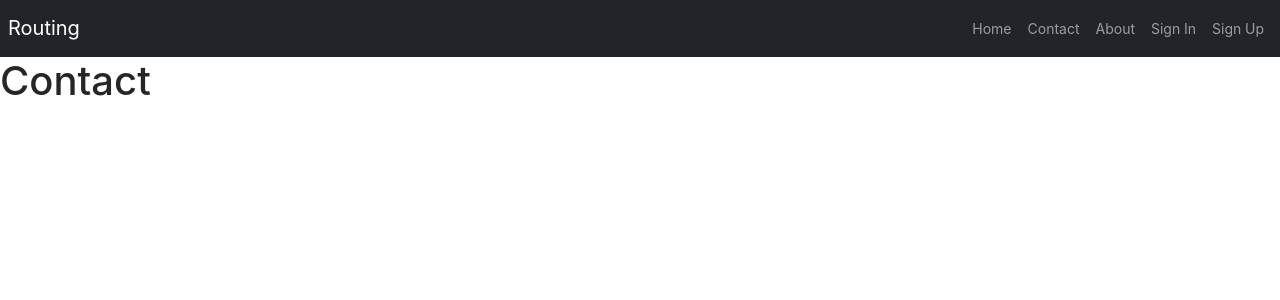
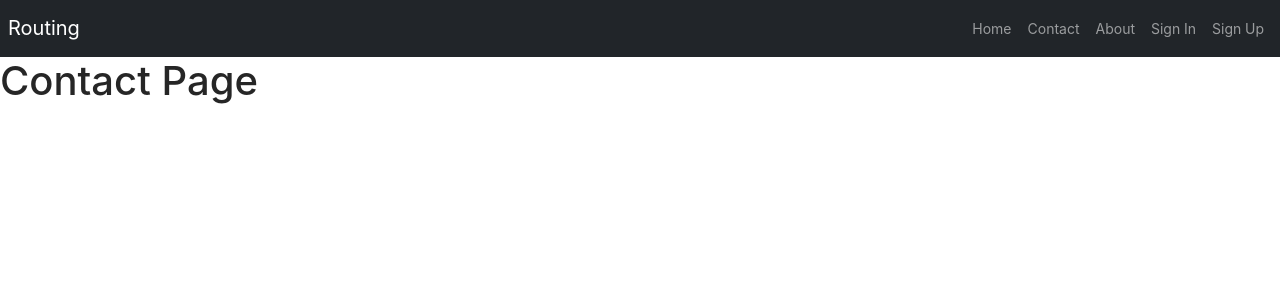
Before and after one commit to harshithmb/React_May_21, a React (Create React App) app: page /contact in a window 1280 px wide. Shown: the top 300 px of the page. Built offline with nearby package versions, Linux system fonts and the light colour scheme.

Commit message:
Contact page changes

```diff
--- a/src/components/Contact/index.js
+++ b/src/components/Contact/index.js
@@ -1,7 +1,7 @@
 import React from 'react';
 
 const Contact = () => {
-    return (<h1>Contact</h1>);
+    return (<h1>Contact Page</h1>);
 }
 
 export default Contact;
```
